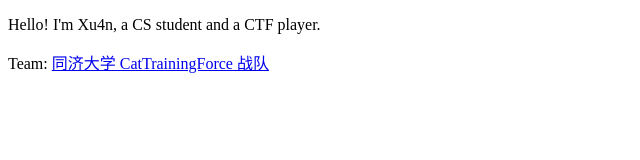
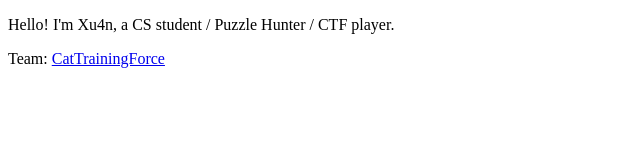
Before and after one commit to Xu4nNaN/Xu4nNaN.github.io, a plain HTML site: page index.html in a window 1280 px wide. Shown: the whole page, without its empty margins (0-640 px from the left). Drawn offline with Linux system fonts and the light colour scheme.

Commit message:
Update index.html

```diff
--- a/index.html
+++ b/index.html
@@ -4,7 +4,7 @@
         <title>Xu4n's blog</title>
     </head>
     <body>
-        <p>Hello! I'm Xu4n, a CS student and a CTF player.</p>
-        <p>Team: <a href="https://github.com/Cat-Training-Force">同济大学 CatTrainingForce 战队</a></p>
+        <p>Hello! I'm Xu4n, a CS student / Puzzle Hunter / CTF player.</p>
+        <p>Team: <a href="https://github.com/Cat-Training-Force">CatTrainingForce</a></p>
     </body>
 </html>
```
